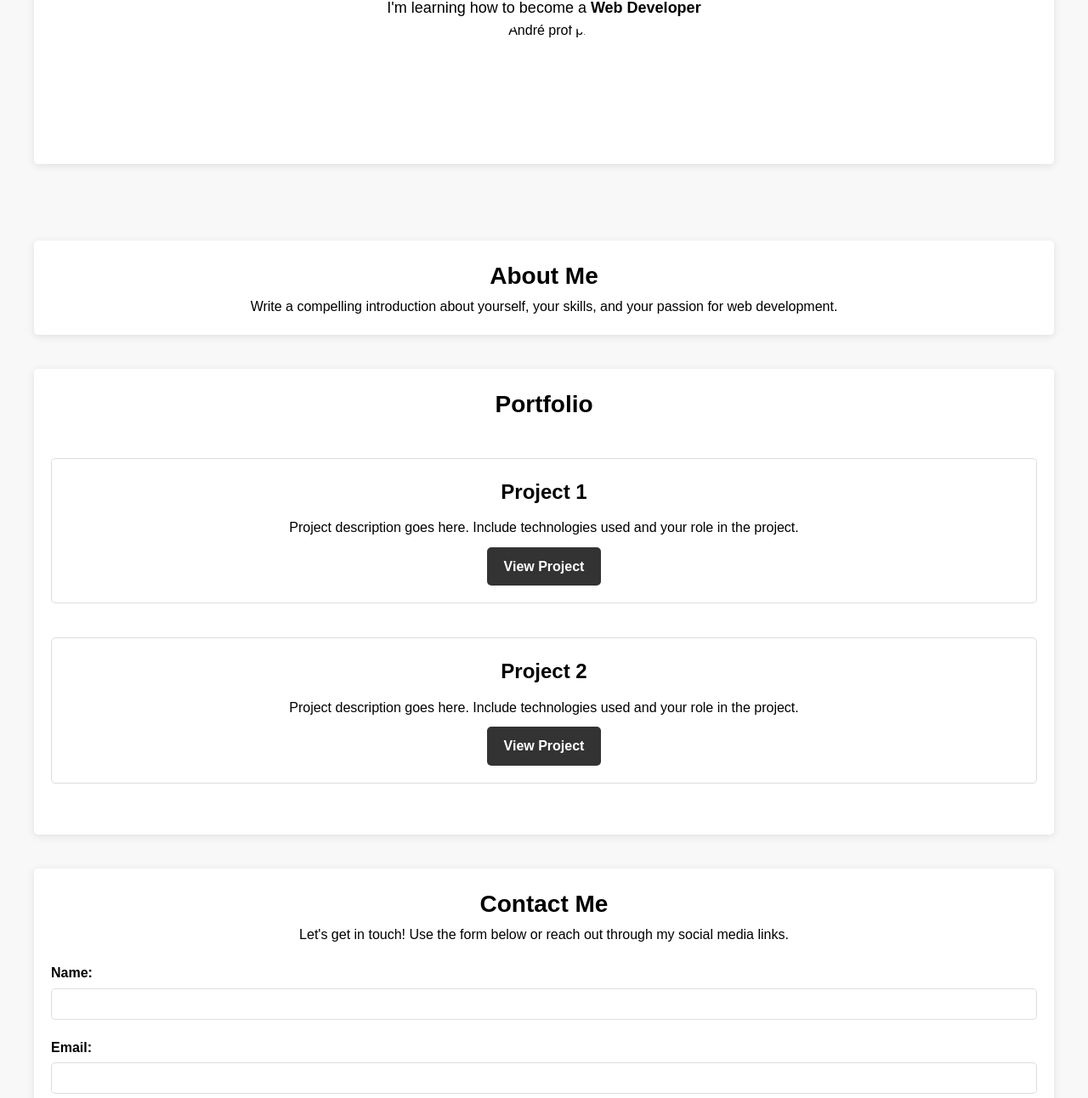
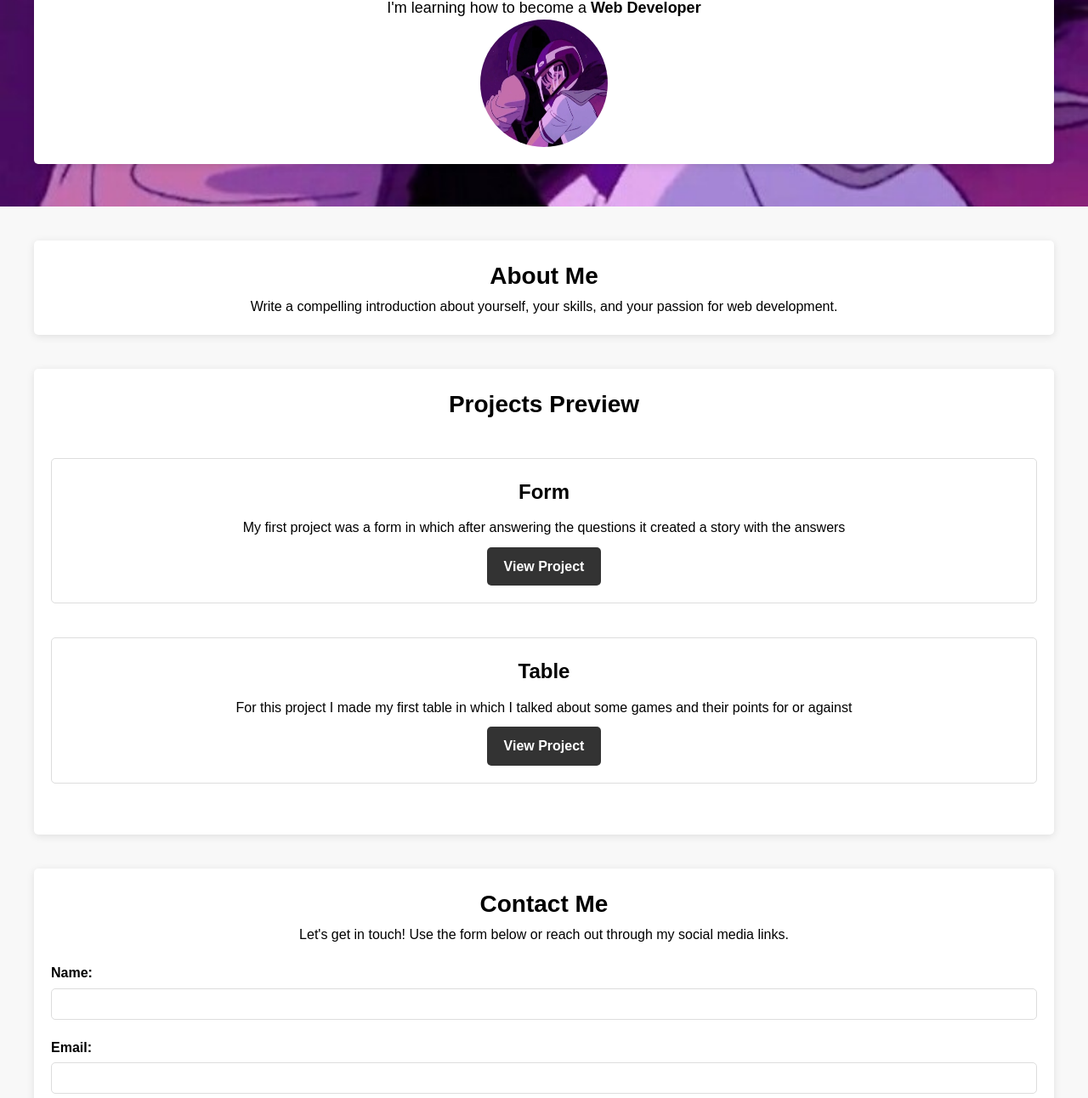
Before and after one commit to Pinotas/Portfolio-AndreAlves, a plain HTML site: page index.html in a window 1280 px wide. Shown: the part 333-1625 px from the top of the page at 85% size. Drawn offline with Linux system fonts and the light colour scheme.

Commit message:
add project.html

```diff
--- a/index.html
+++ b/index.html
@@ -5,6 +5,7 @@
     <meta name="viewport" content="width=device-width, initial-scale=1.0" />
     <title>André Alves</title>
     <link rel="stylesheet" href="./styles.css" />
+    <link rel="shortcut icon" href="favicon.ico" type="image/x-icon" />
   </head>
   <body>
     <header>
@@ -13,8 +14,7 @@
           <h1>André Alves</h1>
           <ul>
             <li><a href="#about">About</a></li>
-            <li><a href="#portfolio">Portfolio</a></li>
-            <li><a href="#resume">Resume</a></li>
+            <li><a href="./project.html">Portfolio</a></li>
             <li><a href="#contact">Contact</a></li>
           </ul>
         </div>
@@ -26,8 +26,8 @@
         <h2>Welcome to My Portfolio</h2>
         <p>I'm learning how to become a <span>Web Developer</span></p>
         <img
-          src="./imgs/flat,750x,075,f-pad,750x1000,f8f8f8.jpg"
-          alt="André prof pic"
+          src="./img/flat,750x,075,f-pad,750x1000,f8f8f8.jpg"
+          alt="André profile pic"
           class="Pinotas"
         />
       </div>
@@ -45,24 +45,23 @@
 
     <section id="portfolio">
       <div class="container">
-        <h2>Portfolio</h2>
+        <h2>Projects Preview</h2>
         <div class="project">
-          <h3>Project 1</h3>
+          <h3>Form</h3>
           <p>
-            Project description goes here. Include technologies used and your
-            role in the project.
+            My first project was a form in which after answering the questions
+            it created a story with the answers
+          </p>
+          <a href="./project.html" class="btn">View Project</a>
+        </div>
+        <div class="project">
+          <h3>Table</h3>
+          <p>
+            For this project I made my first table in which I talked about some
+            games and their points for or against
           </p>
           <a href="#" class="btn">View Project</a>
         </div>
-        <div class="project">
-          <h3>Project 2</h3>
-          <p>
-            Project description goes here. Include technologies used and your
-            role in the project.
-          </p>
-          <a href="#" class="btn">View Project</a>
-        </div>
-        <!-- Add more project sections as needed -->
       </div>
     </section>
 
--- a/styles.css
+++ b/styles.css
@@ -73,7 +73,8 @@ nav a:hover {
 }
 
 #hero {
-  background: url("hero-image.jpg") center/cover no-repeat;
+  background: url("./img/flat\,750x\,075\,f-pad\,750x1000\,f8f8f8.jpg")
+    center/cover no-repeat;
   color: #fff;
   padding: 50px 0;
 }
@@ -200,3 +201,6 @@ footer {
     font-size: 16px;
   }
 }
+#homepage {
+  color: #fff;
+}
```
Also changed, not shown: project.html (added, +40 -0 lines), favicon.ico (added), img/tabela.PNG (added).
